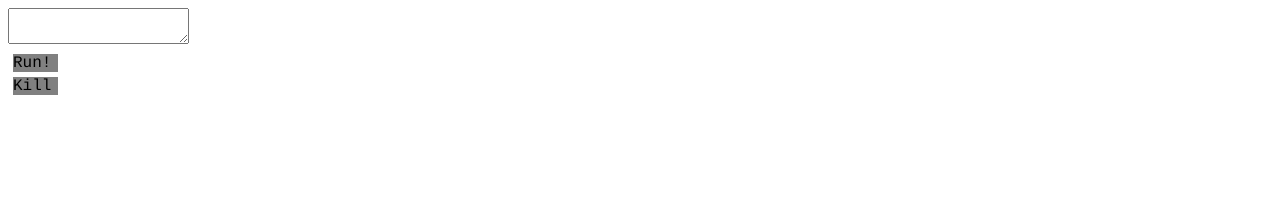
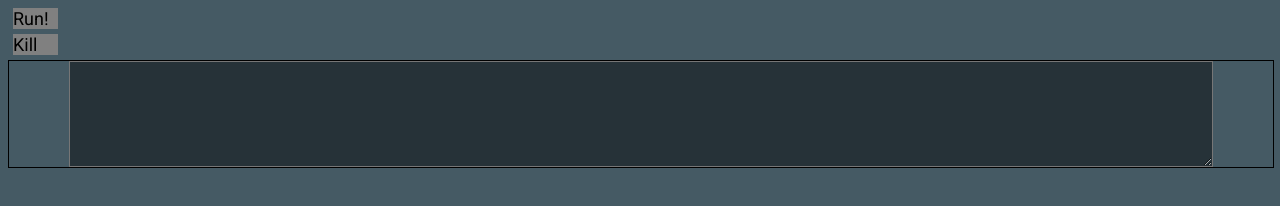
Before and after one commit to lukeboi/Turkey, a plain HTML site: page index.html in a window 1280 px wide. Drawn offline with Linux system fonts and the light colour scheme.

Commit message:
Update css

```diff
--- a/css/style.css
+++ b/css/style.css
@@ -1,11 +1,27 @@
 * {
-  font-family: Courier;
+  font-family: 'Roboto', Helvetica, Arial, sans-serif;
+  font-size: 18px;
 }
 .button {
   width: 45px;
   background-color: grey;
   margin: 5px;
 }
-#output {
-  font-family: 'Roboto', Helvetica, Arial, sans-serif;
+#text {
+  width: 100%;
+  border: 1px solid black;
 }
+textarea {
+  display: block;
+  margin: auto;
+  width: 90%;
+  height: 100px;
+}
+
+/*theme specific*/
+body {
+  background-color: #455A64;
+}
+textarea {
+  background-color: #263238;
+}
--- a/index.html
+++ b/index.html
@@ -8,10 +8,12 @@
 </head>
 <body>
 
-  <textarea id="code"></textarea>
   <div class="button" id="run">Run!</div>
   <div class="button" id="kill">Kill</div>
-  <div id="output"></div>
+  <div id="text">
+    <textarea id="code"></textarea>
+    <div id="output"></div>
+  </div>
 
   <script src="js/jquery-3.1.1.min.js"></script>
   <script src="js/index.js"></script>
```
